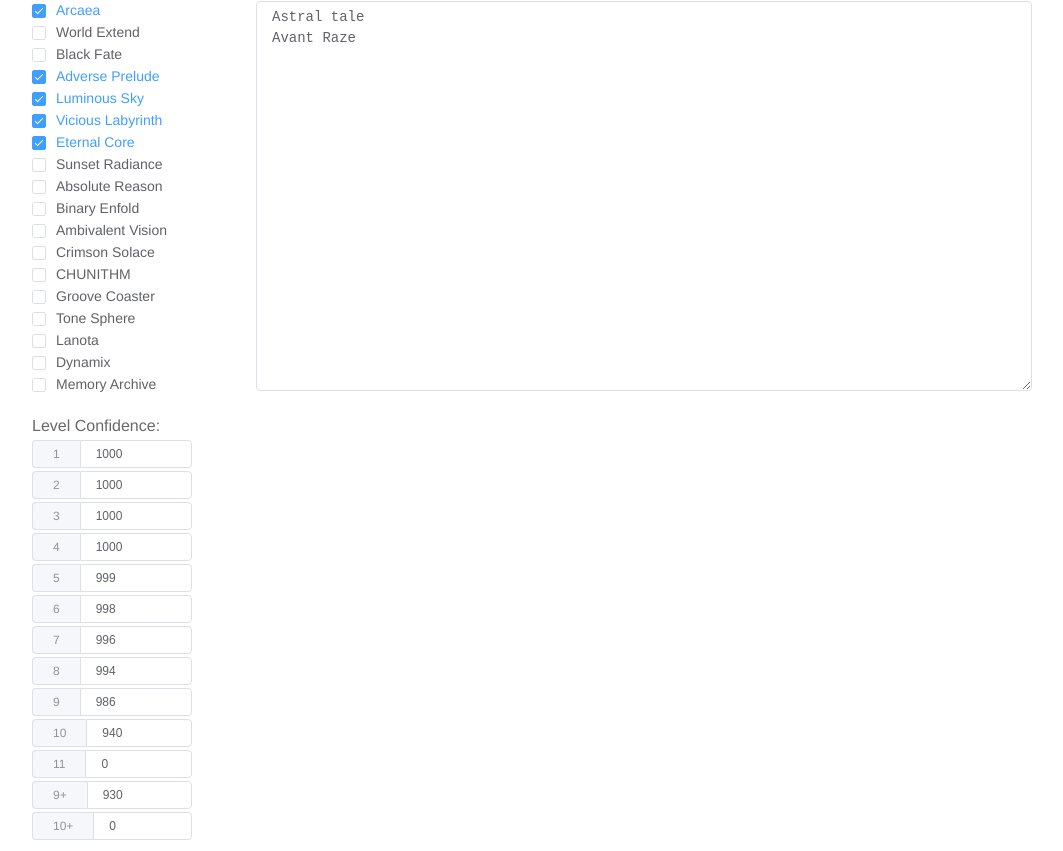
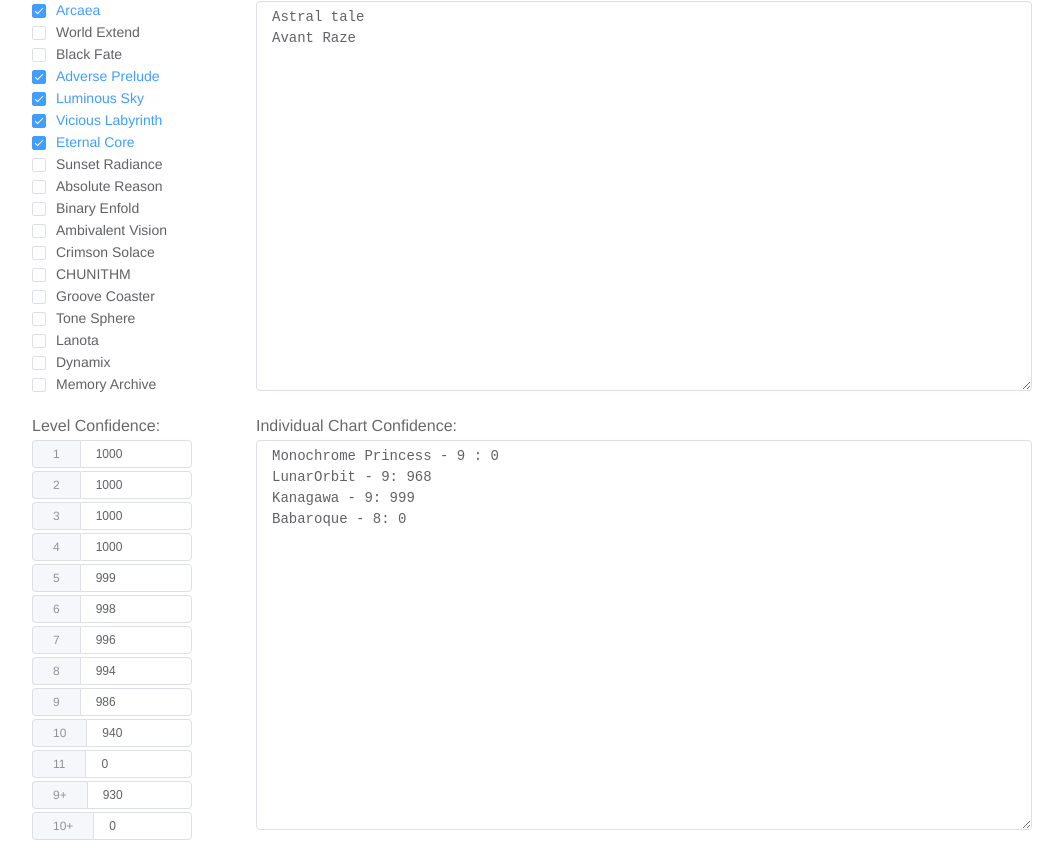
Before and after one commit to HyDevelop/ArcaeaStepsCalculator, a Vue app: page / in a window 1280 px wide. Shown: the part 212-1063 px from the top of the page, without its empty margins (108-1171 px from the left). Built offline with nearby package versions, Linux system fonts and the light colour scheme.

Commit message:
[+] Create chart confidence textarea

```diff
--- a/src/app/App.vue
+++ b/src/app/App.vue
@@ -30,6 +30,8 @@
                     </div>
                 </el-aside>
                 <el-main style="padding: 0; margin-left: 5vw">
+                    <div class="label">Individual Chart Confidence:</div>
+                    <el-input type="textarea" :rows="18" v-model="settings.songConfidence"/>
                 </el-main>
             </el-container>
         </div>
```
